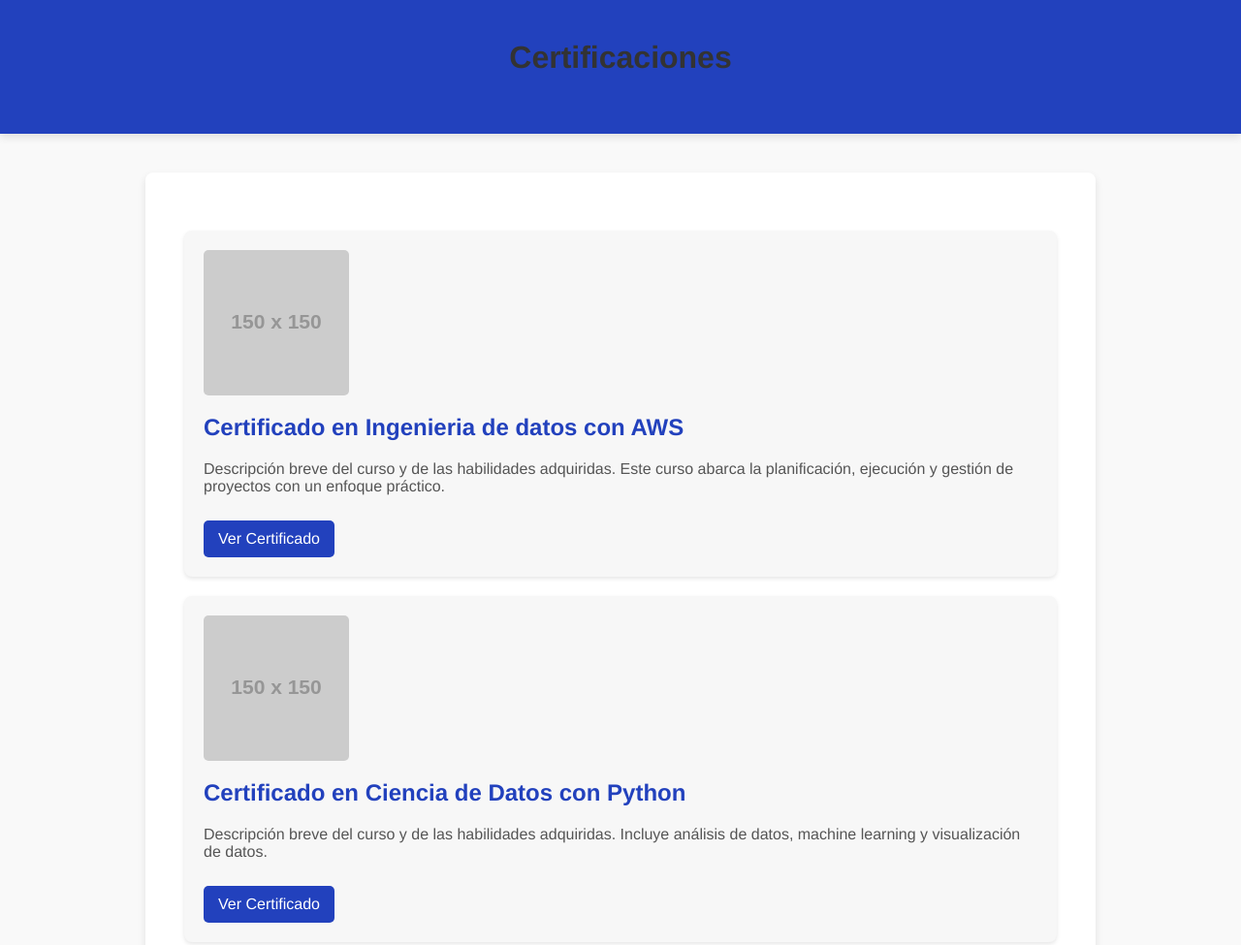
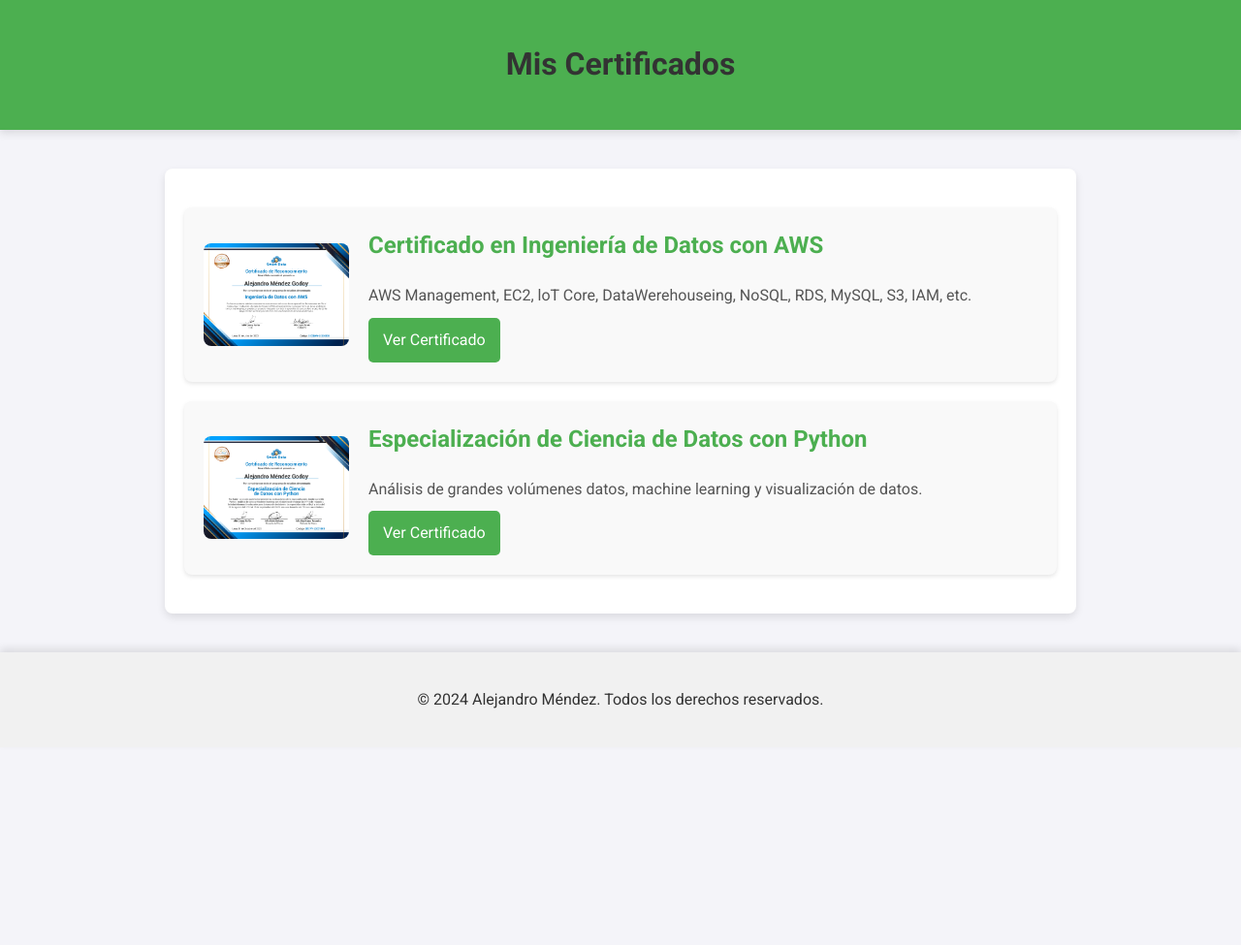
Before and after one commit to almengod/Certificados, a plain HTML site: page index.html in a window 1280 px wide. Shown: the top 975 px of the page at 97% size. After the commit the page ends 800 px from the top, so only its background shows below. Drawn offline with Linux system fonts and the light colour scheme; placeholder pictures from the web are drawn by us.

Commit message:
Update index.html

```diff
--- a/index.html
+++ b/index.html
@@ -4,36 +4,41 @@
     <meta charset="UTF-8">
     <meta name="viewport" content="width=device-width, initial-scale=1.0">
     <title>Mis Certificados</title>
+    <link href="https://fonts.googleapis.com/css2?family=Roboto:wght@400;500;700&display=swap" rel="stylesheet">
     <style>
         body {
-            font-family: 'Helvetica Neue', Helvetica, Arial, sans-serif;
+            font-family: 'Roboto', sans-serif;
             margin: 0;
             padding: 0;
-            background-color: #f9f9f9;
+            background-color: #f4f4f9;
             color: #333;
+            line-height: 1.6;
         }
         .header {
-            background-color: #2241bd;
+            background-color: #4CAF50;
             color: white;
-            padding: 20px 0;
+            padding: 20px;
             text-align: center;
             box-shadow: 0 4px 8px rgba(0, 0, 0, 0.1);
+            position: sticky;
+            top: 0;
+            z-index: 1000;
         }
         .container {
             max-width: 900px;
             margin: 40px auto;
-            padding: 0 20px;
+            padding: 20px;
             background-color: #fff;
             border-radius: 8px;
             box-shadow: 0 4px 8px rgba(0, 0, 0, 0.1);
-            padding: 40px;
         }
-        h1 {
-            margin-bottom: 40px;
+        h1, h2 {
             color: #333;
         }
         .certificado {
-            background: #f7f7f7;
+            display: flex;
+            align-items: center;
+            background: #f9f9f9;
             padding: 20px;
             margin: 20px 0;
             box-shadow: 0 2px 4px rgba(0, 0, 0, 0.1);
@@ -43,31 +48,35 @@
         .certificado:hover {
             transform: translateY(-5px);
         }
+        .certificado img {
+            max-width: 150px;
+            height: auto;
+            border-radius: 8px;
+            margin-right: 20px;
+        }
+        .certificado-content {
+            flex: 1;
+        }
         .certificado h2 {
             margin-top: 0;
-            color: #2241bd;
+            color: #4CAF50;
         }
         .certificado p {
             color: #555;
+            margin: 0;
         }
         .certificado a {
             display: inline-block;
             margin-top: 10px;
             text-decoration: none;
             color: #fff;
-            background-color: #2241bd;
+            background-color: #4CAF50;
             padding: 10px 15px;
             border-radius: 5px;
             transition: background-color 0.3s;
         }
         .certificado a:hover {
-            background-color: #2241bd;
-        }
-        .certificado img {
-            max-width: 100%;
-            height: auto;
-            border-radius: 5px;
-            margin-bottom: 15px;
+            background-color: #45a049;
         }
         footer {
             text-align: center;
@@ -76,24 +85,38 @@
             margin-top: 40px;
             box-shadow: 0 -4px 8px rgba(0, 0, 0, 0.1);
         }
+        @media (max-width: 768px) {
+            .certificado {
+                flex-direction: column;
+                align-items: flex-start;
+            }
+            .certificado img {
+                margin-bottom: 15px;
+                margin-right: 0;
+            }
+        }
     </style>
 </head>
 <body>
     <header class="header">
-        <h1>Certificaciones</h1>
+        <h1>Mis Certificados</h1>
     </header>
     <div class="container">
         <div class="certificado">
-            <img src="https://via.placeholder.com/150" alt="Certificado 1">
-            <h2>Certificado en Ingenieria de datos con AWS</h2>
-            <p>Descripción breve del curso y de las habilidades adquiridas. Este curso abarca la planificación, ejecución y gestión de proyectos con un enfoque práctico.</p>
-            <a href="certificados/Alejandro Méndez Godoy Ingenieria de Datos con AWS.pdf" target="_blank">Ver Certificado</a>
+            <img src="https://github.com/almengod/Certificados/blob/main/imagenes/Alejandro%20M%C3%A9ndez%20Godoy%20AWS.png" alt="Certificado 1">
+            <div class="certificado-content">
+                <h2>Certificado en Ingeniería de Datos con AWS</h2>
+                <p>AWS Management, EC2, loT Core, DataWerehouseing, NoSQL, RDS, MySQL, S3, IAM, etc.</p>
+                <a href="certificados/Alejandro Méndez Godoy Ingenieria de Datos con AWS.pdf" target="_blank">Ver Certificado</a>
+            </div>
         </div>
         <div class="certificado">
-            <img src="https://via.placeholder.com/150" alt="Certificado 2">
-            <h2>Certificado en Ciencia de Datos con Python</h2>
-            <p>Descripción breve del curso y de las habilidades adquiridas. Incluye análisis de datos, machine learning y visualización de datos.</p>
-            <a href="certificados/Alejandro Méndez Godoy Ciencia de Datos con Python.pdf" target="_blank">Ver Certificado</a>
+            <img src="https://github.com/almengod/Certificados/blob/main/imagenes/Alejandro%20M%C3%A9ndez%20Godoy%20CD.png" alt="Certificado 2">
+            <div class="certificado-content">
+                <h2>Especialización de Ciencia de Datos con Python</h2>
+                <p>Análisis de grandes volúmenes datos, machine learning y visualización de datos.</p>
+                <a href="certificados/Alejandro Méndez Godoy Ciencia de Datos con Python.pdf" target="_blank">Ver Certificado</a>
+            </div>
         </div>
     </div>
     <footer>
```
